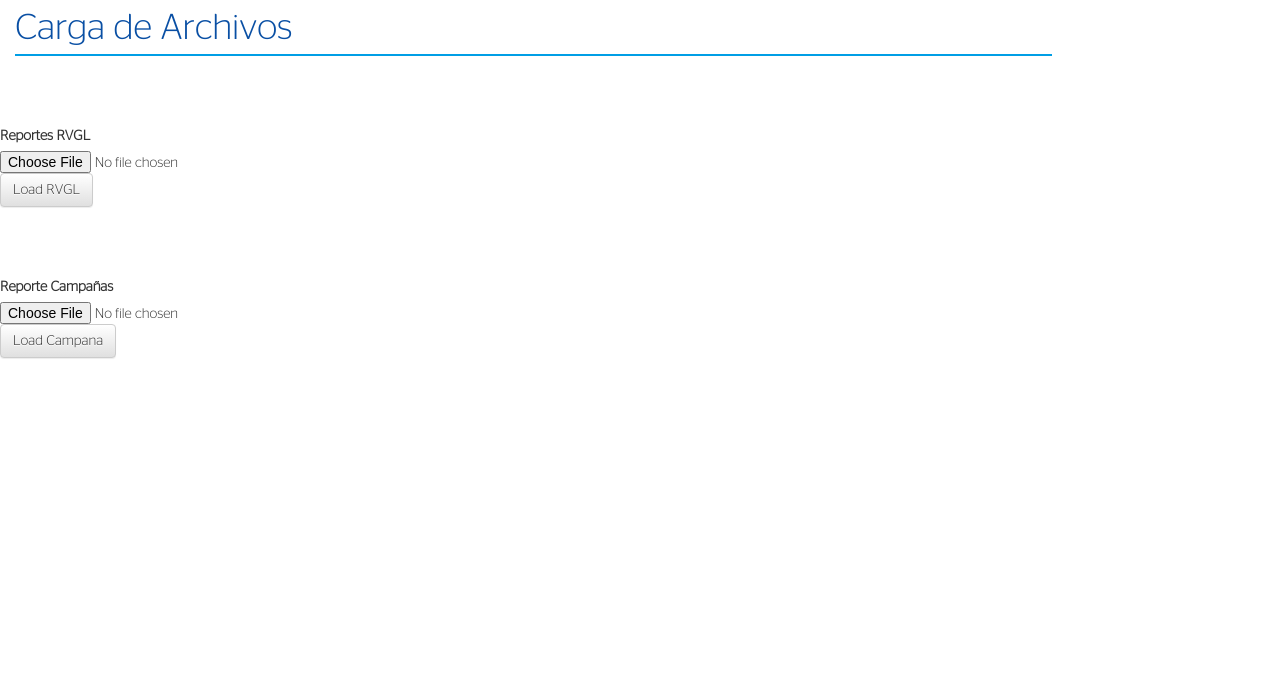
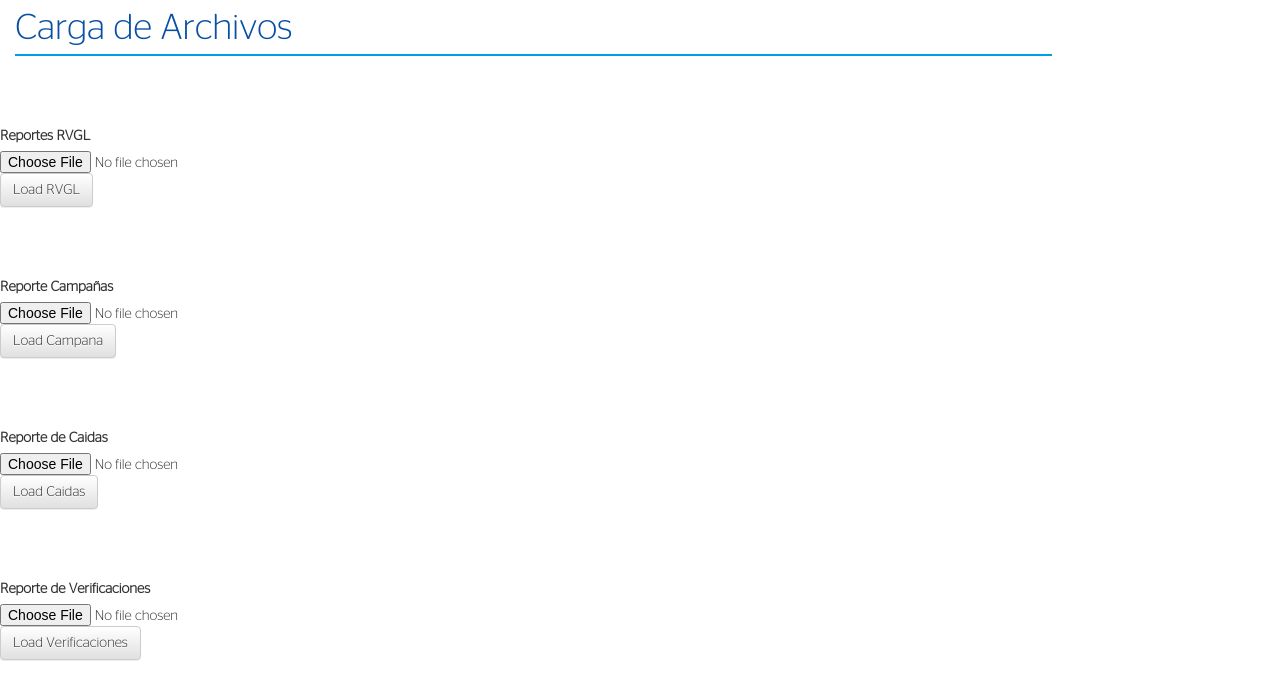
Before and after one commit to juliosf06/originacion, a Django app: template templates/reports/load.html in a window 1280 px wide. Shown: the part 66-766 px from the top of the page. Run offline with Django 3.2, Linux system fonts and the light colour scheme; the template is opened without the code that fills it, so the values that code supplies are empty.

Commit message:
Se agrega carga de csv verificaciones y caidas

```diff
--- a/admin.py
+++ b/admin.py
@@ -1,10 +1,11 @@
 from django.contrib import admin
 
-from .models import Campana, MoraDistrito, RVGL, Verificaciones
+from .models import Campana, MoraDistrito, RVGL, Verificaciones, Caida
 
 admin.site.register(Campana)
 admin.site.register(MoraDistrito)
 admin.site.register(RVGL)
 admin.site.register(Verificaciones)
+admin.site.register(Caida)
 
 # Register your models here.
--- a/templates/reports/load.html
+++ b/templates/reports/load.html
@@ -57,6 +57,24 @@
 	      <div class="form_group"><input type="submit" class="btn btn-default" value="Load Campana" ></div>
             </form>
           </div>
+          <div class="row">
+            <form action="carga_caidas/" method="post" enctype="multipart/form-data">{% csrf_token %}
+              <div class="form_group">
+                <label>Reporte de Caidas</label>
+                <input type="file" id="caidas" name="caidas">
+              </div>
+              <div class="form_group"><input type="submit" class="btn btn-default" value="Load Caidas" ></div>
+            </form>
+          </div>
+          <div class="row">
+            <form action="carga_verificaciones/" method="post" enctype="multipart/form-data">{% csrf_token %}
+              <div class="form_group">
+                <label>Reporte de Verificaciones</label>
+                <input type="file" id="verificaciones" name="verificaciones">
+              </div>
+              <div class="form_group"><input type="submit" class="btn btn-default" value="Load Verificaciones" ></div>
+            </form>
+          </div>
         </div>
       </div>
     </div>
--- a/urls.py
+++ b/urls.py
@@ -56,6 +56,8 @@ urlpatterns = [
     # URLS para carga de archivos
     url(r'^load_data/carga_rvgl/$', views.carga_rvgl, name='carga_rvgl'),
     url(r'^load_data/carga_campana/$', views.carga_campana, name='carga_campana'),
+    url(r'^load_data/carga_caidas/$', views.carga_caidas, name='carga_caidas'),
+    url(r'^load_data/carga_verificaciones/$', views.carga_verificaciones, name='carga_verificaciones'),
     url(r'^load_data/$', views.load, name='load'),
     url(r'^mapa/$', views.mapa, name='mapa'),
 ]
```
Also changed, not shown: forms.py (+17 -1 lines), models.py (+9 -0 lines), views.py (+26 -2 lines), migrations/0009_caida.py (added).
